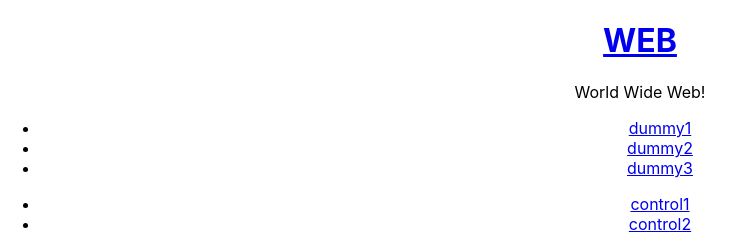
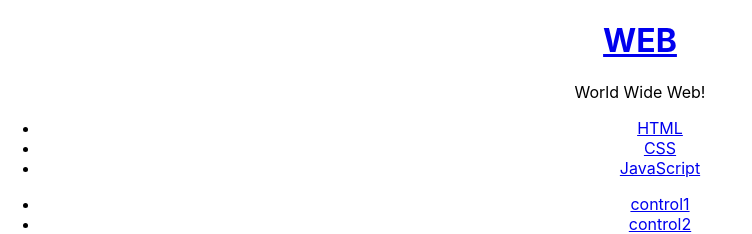
Before and after one commit to leesoeun98/function-react-project, a React (Create React App) app: page / in a window 1280 px wide. Shown: the top 234 px of the page, without its empty margins (0-752 px from the left). Built offline with nearby package versions, Linux system fonts and the light colour scheme.

Commit message:
[#5] create and apply tocList state

```diff
--- a/src/App.js
+++ b/src/App.js
@@ -13,11 +13,17 @@ const MODE_CREATE = 'create';
 const MODE_UPDATE = 'update';
 const MODE_DELETE = 'delete';
 const CONTENT_WELCOME = {title: 'Welcome', desc: 'Hello, React!'};
+const TOC_LIST_DEFAULT = [
+  {title: 'HTML', desc: 'HTML is for layout'},
+  {title: 'CSS', desc: 'CSS is for graphics'},
+  {title: 'JavaScript', desc: 'JS is for interaction'},
+];
 
 // main component
 function App() {
   const [mode, setMode] = useState(MODE_WELCOME);
   const [content, setContent] = useState(CONTENT_WELCOME); // ReadContents에 표시될 title과 description
+  const [tocList, setTocList] = useState(TOC_LIST_DEFAULT); // Toc 메뉴에 들어갈 것들 (CRUD 메뉴를 통해 수정이 되므로 state로 선언)
 
   return (
     <div className="App">
@@ -45,6 +51,7 @@ function App() {
       {/* --- 콘텐츠 메뉴 --- */}
       <Toc
         changeMode={() => setMode(MODE_READ)}
+        tocList={tocList}
         setContent={setContent}></Toc>
 
       {/* --- CRUD 메뉴 --- */}
--- a/src/components/Toc.js
+++ b/src/components/Toc.js
@@ -1,17 +1,23 @@
 import React,{useState} from 'react';
 
 function Toc(props){
-    const onTocClicked = (e) => {
+    const onTocClicked = (e, index) => {
         e.preventDefault();
         props.changeMode();
+        props.setContent(props.tocList[index]); // 메뉴 출력할 때 지정한 index를 그대로 onTocClicked에서 활용
     };
 
     return (
         <div>
             <ul>
-                <li><a href="#" onClick={onTocClicked}>dummy1</a></li>
-                <li><a href="#" onClick={onTocClicked}>dummy2</a></li>
-                <li><a href="#" onClick={onTocClicked}>dummy3</a></li>
+                {/* list의 값을 사용해야할 땐 map 사용 */}
+                {props.tocList.map((value, index) => (
+                    <li key={index} /* React에선 list를 이용해 무언갈 출력할 때 element마다 key값을 반드시 지정해야 함 (물론 안겹치게) */>
+                        <a href="#" onClick={(e) => onTocClicked(e, index)}>
+                            {value.title}
+                        </a>
+                    </li>
+                ))}
             </ul>
         </div>
     );
```
